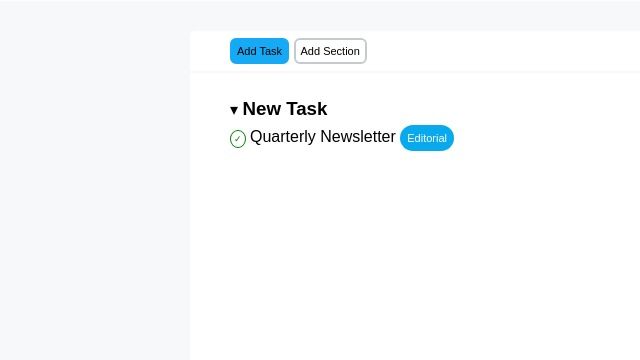
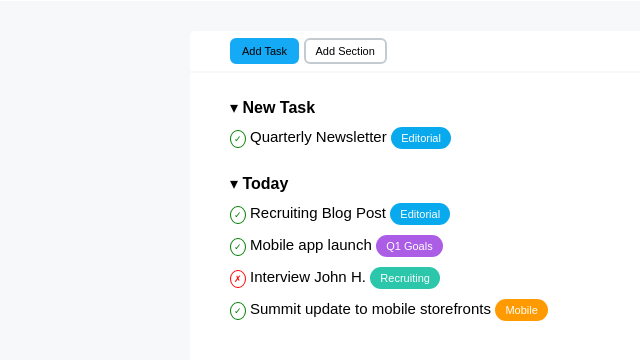
Before and after one commit to RosyDiVilio/html-css-toboolist, a plain HTML site: page index.html in a window 1280 px wide. Shown: the part 56-416 px from the top of the page, without its empty margins (0-640 px from the left). Drawn offline with Linux system fonts and the light colour scheme.

Commit message:
add: Today section

```diff
--- a/css/style.css
+++ b/css/style.css
@@ -40,7 +40,7 @@ nav{
 
 .option{
     border-radius: 6px;
-    padding: 5px;
+    padding: 5px 10px;
     background-color: white;
 }
 
@@ -58,14 +58,14 @@ nav :last-child{
 }
 
 section{
-    padding: 25px 40px;
+    padding: 15px 40px 0;
 }
 
 section div{
-    margin-bottom: 5px;
+    margin: 10px 0 0 0;
 }
 
-h3{
+h4{
     display: inline-block;
 }
 
@@ -77,9 +77,13 @@ h3{
     font-size: xx-small;
 }
 
+.text{
+    font-size: 15px;
+}
+
 .but{
     border-radius: 20px;
-    padding: 7px;
+    padding: 5px 10px;
     border: none;
     color: white;
 }
@@ -87,3 +91,23 @@ h3{
 .blu{
     background-color: #09a9ed;
 }
+
+.purple{
+    background-color: #ab5de6;
+}
+
+.red{
+    color: red;
+    border: 1px solid red;
+    border-radius: 50%;
+    padding: 3px;
+    font-size: xx-small;
+}
+
+.aquamarine{
+    background-color: #2cc6ab;
+}
+
+.orange{
+    background-color: #ff9b00;
+}
--- a/index.html
+++ b/index.html
@@ -20,14 +20,43 @@
             </nav>
         </div>
         <div id="square" class="features">
+
+            <!--sezione new task-->
             <section>
                 <div>
-                    &blacktriangledown; <h3>New Task</h3>
+                    &blacktriangledown; <h4>New Task</h4>
                 </div>
                 <div>
                     <span class="green">&check;</span>
-                    <span>Quarterly Newsletter</span>
+                    <span class="text">Quarterly Newsletter</span>
                     <button class="but blu">Editorial</button>
+                </div>
+            </section>
+
+            <!--sezione today-->
+            <section>
+                <div>
+                    &blacktriangledown; <h4>Today</h4>
+                </div>
+                <div>
+                    <span class="green">&check;</span>
+                    <span class="text">Recruiting Blog Post</span>
+                    <button class="but blu">Editorial</button>
+                </div>
+                <div>
+                    <span class="green">&check;</span>
+                    <span class="text">Mobile app launch</span>
+                    <button class="but purple">Q1 Goals</button>
+                </div>
+                <div>
+                    <span class="red">&cross;</span>
+                    <span class="text">Interview John H.</span>
+                    <button class="but aquamarine">Recruiting</button>
+                </div>
+                <div>
+                    <span class="green">&check;</span>
+                    <span class="text">Summit update to mobile storefronts</span>
+                    <button class="but orange">Mobile</button>
                 </div>
             </section>
         </div>
```
